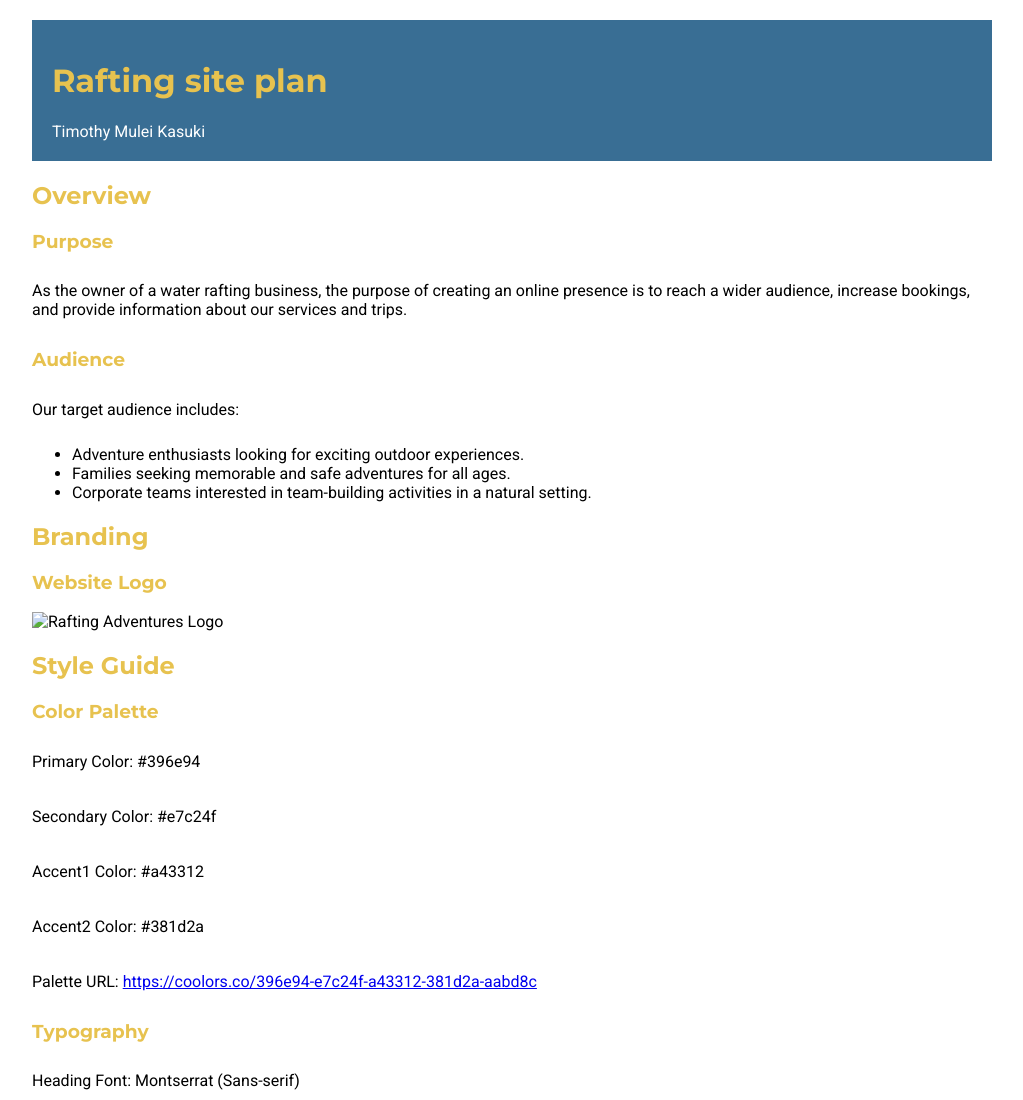
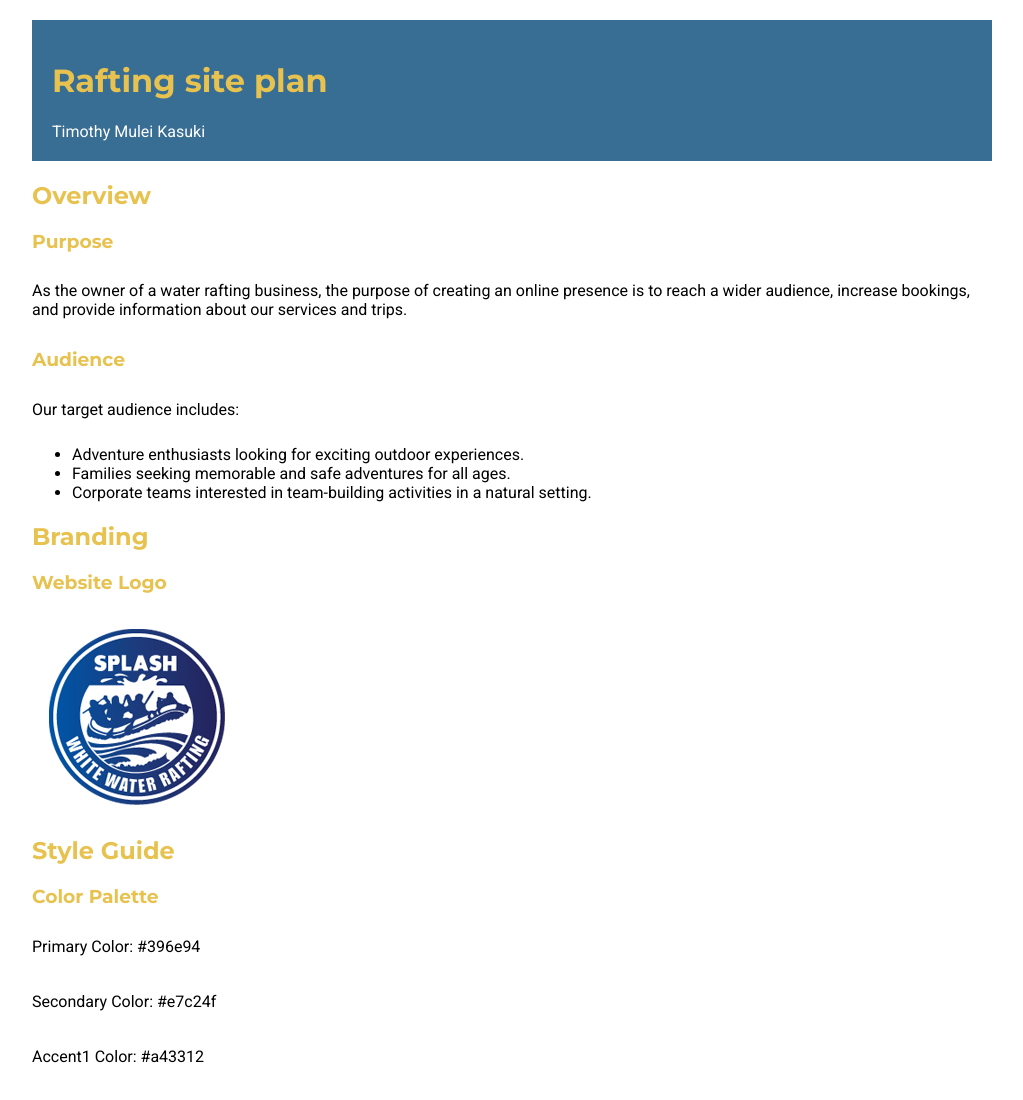
Before and after one commit to timothymulei/wdd130, a plain HTML site: page wwr/site-plan-rafting.html in a window 1280 px wide. Shown: the top 1100 px of the page, without its empty margins (128-1151 px from the left). Drawn offline with Linux system fonts and the light colour scheme.

Commit message:
added new path to image file

```diff
--- a/wwr/site-plan-rafting.html
+++ b/wwr/site-plan-rafting.html
@@ -29,7 +29,7 @@
 
         <h2>Branding</h2>
         <h3>Website Logo</h3>
-        <img src="wwr//images//Logo.png" alt="Rafting Adventures Logo">
+        <img src="images/logo.png" alt="Rafting Adventures Logo">
 
         <h2>Style Guide</h2>
         <h3>Color Palette</h3>
```
